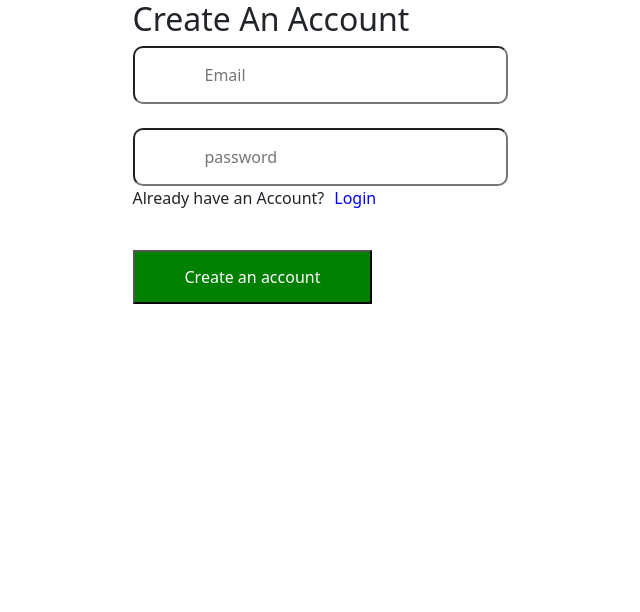
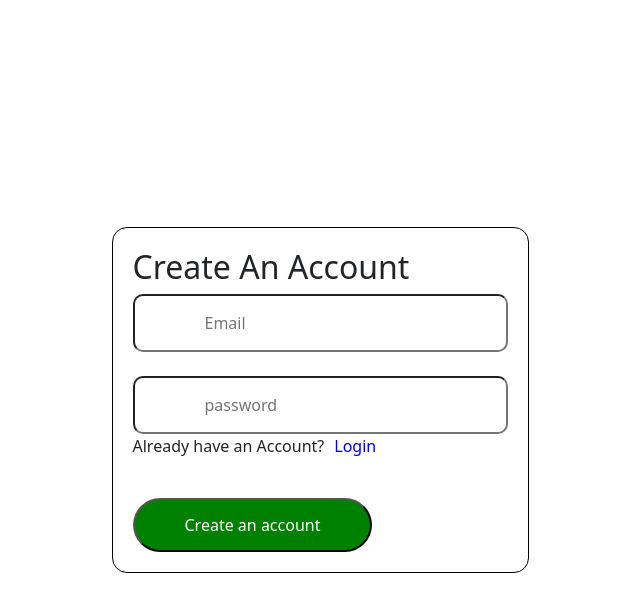
Before and after one commit to FaizFerozMehmood/fairbase-1, a plain HTML site: page project/signup/signup.html in a window 1280 px wide. Shown: the whole page, without its empty margins (320-960 px from the left). Drawn offline with nearby package versions, Linux system fonts and the light colour scheme.

Commit message:
worked on styling

```diff
--- a/project/login/login.css
+++ b/project/login/login.css
@@ -1,12 +1,20 @@
 #signin_container{
-    height: 100%;
+    height: 100vh;
     /* background-color: black; */
     display: flex;
     justify-content: center;
     align-items: center;
     column-gap: 30px;
+    padding: 10px;
 
 }
+#signin_container2{
+    border: 1px solid black;
+    padding: 20px;
+    border-radius: 15px;
+    /* box-shadow: rgb(31, 73, 116); */
+}
+
 .accountWrapper{
     display: flex;
     gap: 10px;
@@ -23,6 +31,6 @@ button{
     background-color: green;
     color: white;
     padding: 13px 50px ;
-    border-radius: 3px;
+    border-radius: 30px;
     gap: 20px;
 }
--- a/project/login/login.js
+++ b/project/login/login.js
@@ -5,7 +5,9 @@ const emailVal = document.getElementById("email");
 const passwordVal = document.getElementById("password");
 const signInHandlerBtn = document.getElementById("signInHandlerBtn");
 signupBtn.addEventListener("click",()=>{
+  // signupBtn.textContent="Please wait"
     window.location.pathname ="../signup/signup.html"
+
 });
 
 
@@ -15,6 +17,8 @@ function signIn(){
     // console.log(signinPassword.value);
     const email = emailVal.value;
     const password = passwordVal.value;
+    signInHandlerBtn.textContent = "Please wait"
+
     signInWithEmailAndPassword(auth, email, password)
   .then((userCredential) => {
     // Signed in
@@ -22,6 +26,8 @@ function signIn(){
     console.log("userLogin",user);
 
     setTimeout(()=>{
+      signupBtn.textContent = "Please wait"
+
       window.location.href = "../index.html"
     },2000)
     // ...
--- a/project/signup/signup.css
+++ b/project/signup/signup.css
@@ -1,10 +1,15 @@
 #auth_container{
-    height: 100%;
-    /* background-color: black; */
+    height: 100vh;
     display: flex;
     justify-content: center;
     align-items: center;
     column-gap: 30px;
+
+}
+#login-conatiner{
+    border: 1px solid black;
+    padding: 20px;
+    border-radius: 15px;
 
 }
 .accountWrapper{
@@ -17,12 +22,15 @@
 input{
     padding: 15px 70px ;
     border-radius: 10px;
-    gap: 20px;
+    /* gap: 20px; */
 }
 button{
     background-color: green;
     color: white;
     padding: 13px 50px ;
-    border-radius: 3px;
+    border-radius: 30px;
     gap: 20px;
 }
+#SignUP-btn{
+    border-radius: 30px;
+}
--- a/project/signup/signup.js
+++ b/project/signup/signup.js
@@ -9,6 +9,8 @@ const SignupBtn = document.getElementById("SignUP-btn")
 function signupHandler(){
 const email = signUpE.value
     const password = signUpP.value
+  SignupBtn.textContent = "Please wait"
+
     createUserWithEmailAndPassword(auth, email, password)
   .then((userCredential) => {
     // Signed up
@@ -33,4 +35,5 @@ SignupBtn.addEventListener("click", signupHandler)
 
 loginBtn.addEventListener("click",()=>{
     window.location.pathname ="../login/login.html"
+
 })
```
Also changed, not shown: project/app.js (+10 -4 lines), project/login/login.html (+1 -1 lines).
